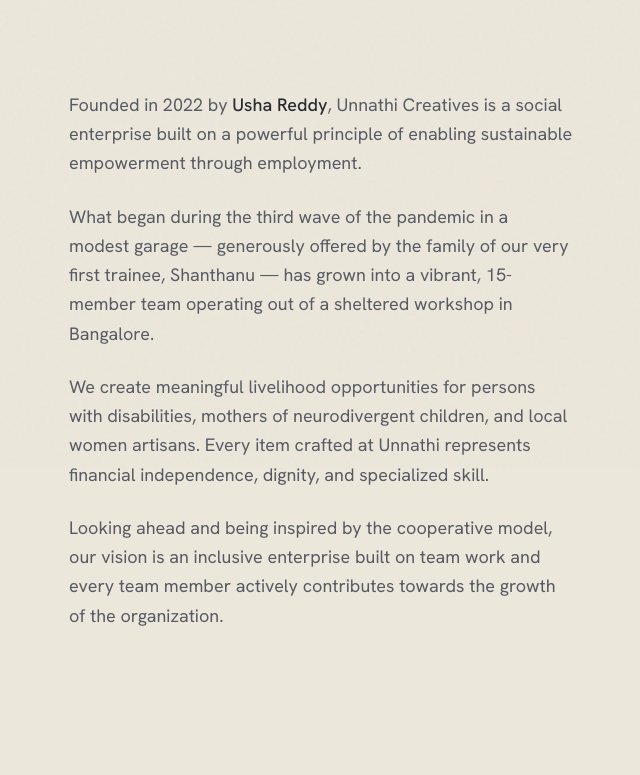
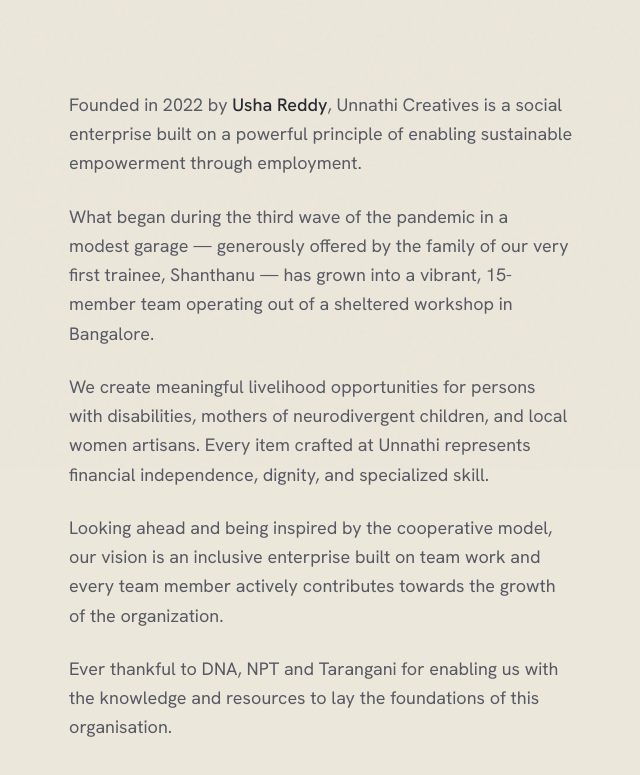
Before and after one commit to thiluvandi/Unnathi, a React (Vite) app: page /about in a window 1280 px wide. Shown: the part 331-1106 px from the top of the page, without its empty margins (19-659 px from the left). Built offline with nearby package versions, Linux system fonts and the light colour scheme.

Commit message:
Update About.tsx

```diff
--- a/src/pages/About.tsx
+++ b/src/pages/About.tsx
@@ -91,6 +91,9 @@
                   Looking ahead and being inspired by the cooperative
                   model, our vision is an inclusive enterprise built on team work and every team member actively contributes towards the
                   growth of the organization.
+                </p>
+                <p>
+                  Ever thankful to DNA, NPT and Tarangani for enabling us with the knowledge and resources to lay the foundations of this organisation.
                 </p>
               </motion.div>
 
```
